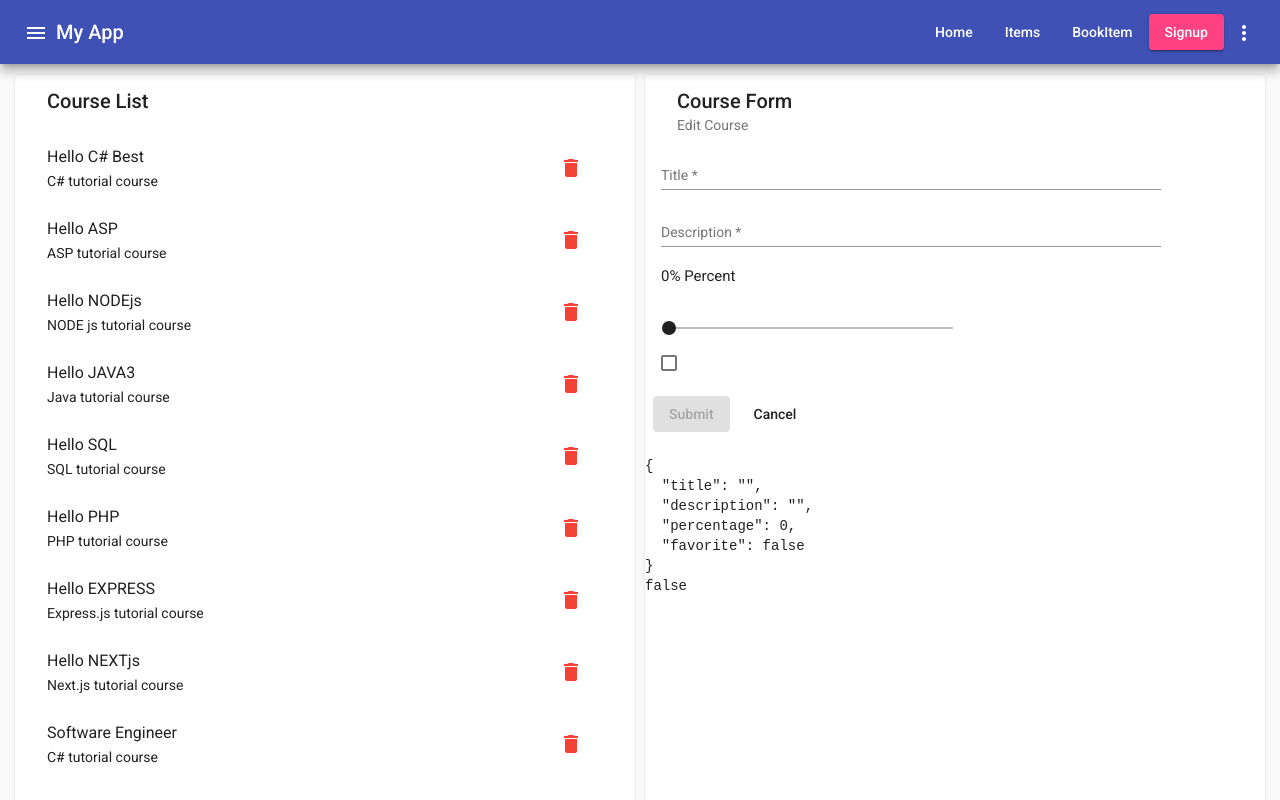
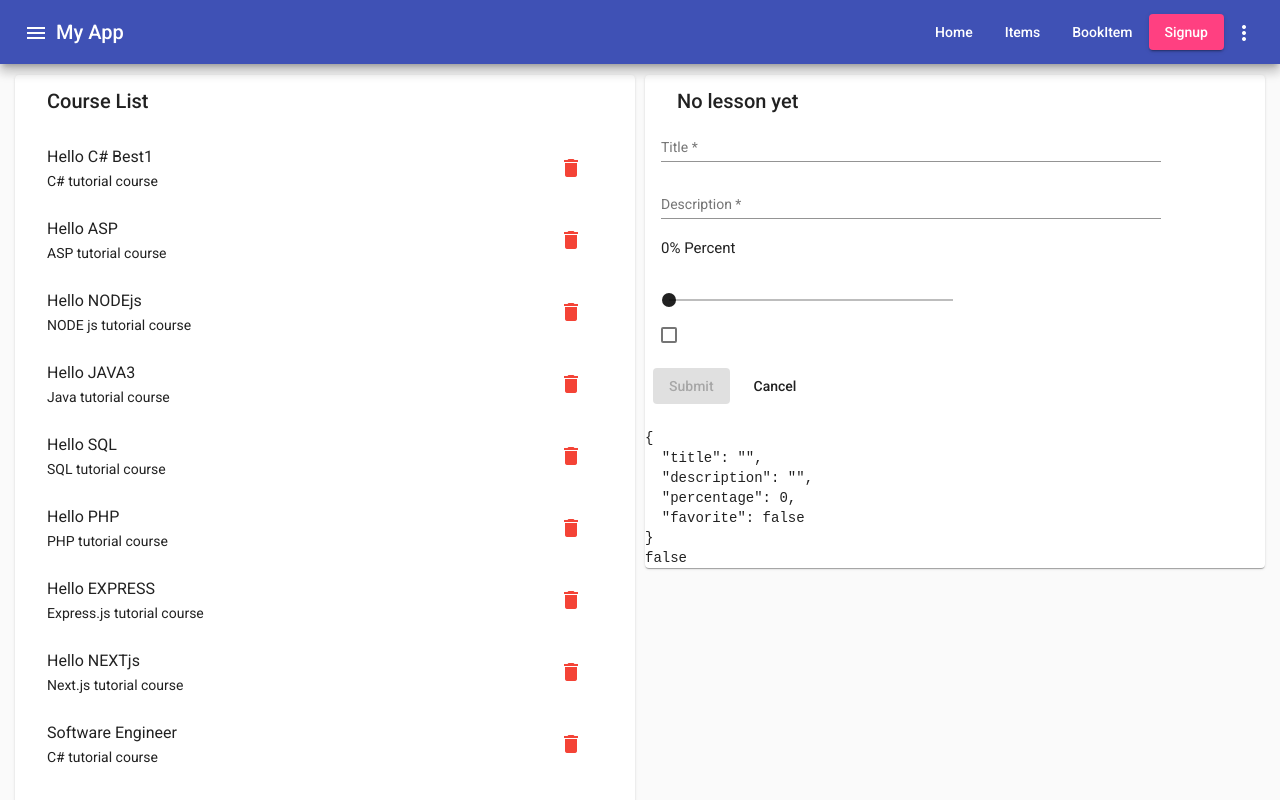
Before and after one commit to Bondesvick/AngularMaterial, an Angular app: page /items in a window 1280 px wide. Built offline with nearby package versions, Linux system fonts and the light colour scheme; data requests are answered from the project's data file.

Commit message:
few improvement

```diff
--- a/server/db.json
+++ b/server/db.json
@@ -2,7 +2,7 @@
   "courses": [
     {
       "id": 3,
-      "title": "Hello C# Best",
+      "title": "Hello C# Best1",
       "description": "C# tutorial course",
       "percentage": 40,
       "favorite": true
--- a/src/app/items/course-details/course-details.component.html
+++ b/src/app/items/course-details/course-details.component.html
@@ -1,17 +1,20 @@
 
     <mat-card-header>
-        <mat-card-title>Course Form</mat-card-title>
-        <mat-card-subtitle>Edit Course</mat-card-subtitle>
+        <mat-card-title>
+            <span *ngIf="selectedCourse.id; else elseBlock">{{originalTitle}}</span>
+            <ng-template #elseBlock>No lesson yet</ng-template>
+        </mat-card-title>
+
     </mat-card-header>
 
-    <form #form1="ngForm" (submit)="saveCourse.emit(course)" class="azform">
+    <form #form1="ngForm" (submit)="saveCourse.emit(selectedCourse)" class="azform">
         <mat-card-content>
 
             <mat-form-field class="example-full-width">
                 <mat-label>Title</mat-label>
                 <input matInput placeholder="title"
                 name="title" required type="text"
-                [(ngModel)]="course.title">
+                [(ngModel)]="selectedCourse.title">
 
             </mat-form-field>
 
@@ -19,24 +22,24 @@
                 <mat-label>Description</mat-label>
                 <input matInput placeholder="description"
                 name="description" required type="text"
-                [(ngModel)]="course.description">
+                [(ngModel)]="selectedCourse.description">
 
             </mat-form-field>
 
             <section>
-                <h4>{{course?.percentage}}% Percent</h4>
+                <h4>{{selectedCourse?.percentage}}% Percent</h4>
                 <mat-slider
                 min="0"
                 max="100"
                 name="percentage"
                 thumbLabel
-                [(ngModel)]="course.percentage">
+                [(ngModel)]="selectedCourse.percentage">
                 </mat-slider>
             </section>
 
             <section>
                 <mat-checkbox name="favorite"
-                [(ngModel)]="course.favorite"></mat-checkbox>
+                [(ngModel)]="selectedCourse.favorite"></mat-checkbox>
             </section>
         </mat-card-content>
 
@@ -47,10 +50,10 @@
         </mat-card-actions>
     </form>
 
-    <mat-card-content>
-        <span *ngIf="course; else elseBlock">{{course?.title}}</span>
+    <!-- <mat-card-content>
+        <span *ngIf="course; else elseBlock">{{selectedCourse?.title}}</span>
         <ng-template #elseBlock>No lesson yet</ng-template>
-    </mat-card-content>
+    </mat-card-content> -->
 
     <mat-card-footer>
         <pre>{{form1.value | json}}</pre>
--- a/src/app/items/course-details/course-details.component.ts
+++ b/src/app/items/course-details/course-details.component.ts
@@ -7,7 +7,16 @@ import { Component, Input, Output, EventEmitter } from '@angular/core';
 })
 export class CourseDetailsComponent{
 
-@Input() course;
+selectedCourse;
+originalTitle;
+
 @Output() saveCourse = new EventEmitter();
 @Output() cancelCourse = new EventEmitter();
+
+@Input() set course(value){
+  if(value){
+    this.selectedCourse = Object.assign({}, value);
+    this.originalTitle = value.title;
+  }
+};
 }
--- a/src/app/items/items.component.scss
+++ b/src/app/items/items.component.scss
@@ -15,5 +15,6 @@
         flex: 1 1;
         margin: 5px;
         width: 100%;
+        height: 100%;
     }
 }
```
